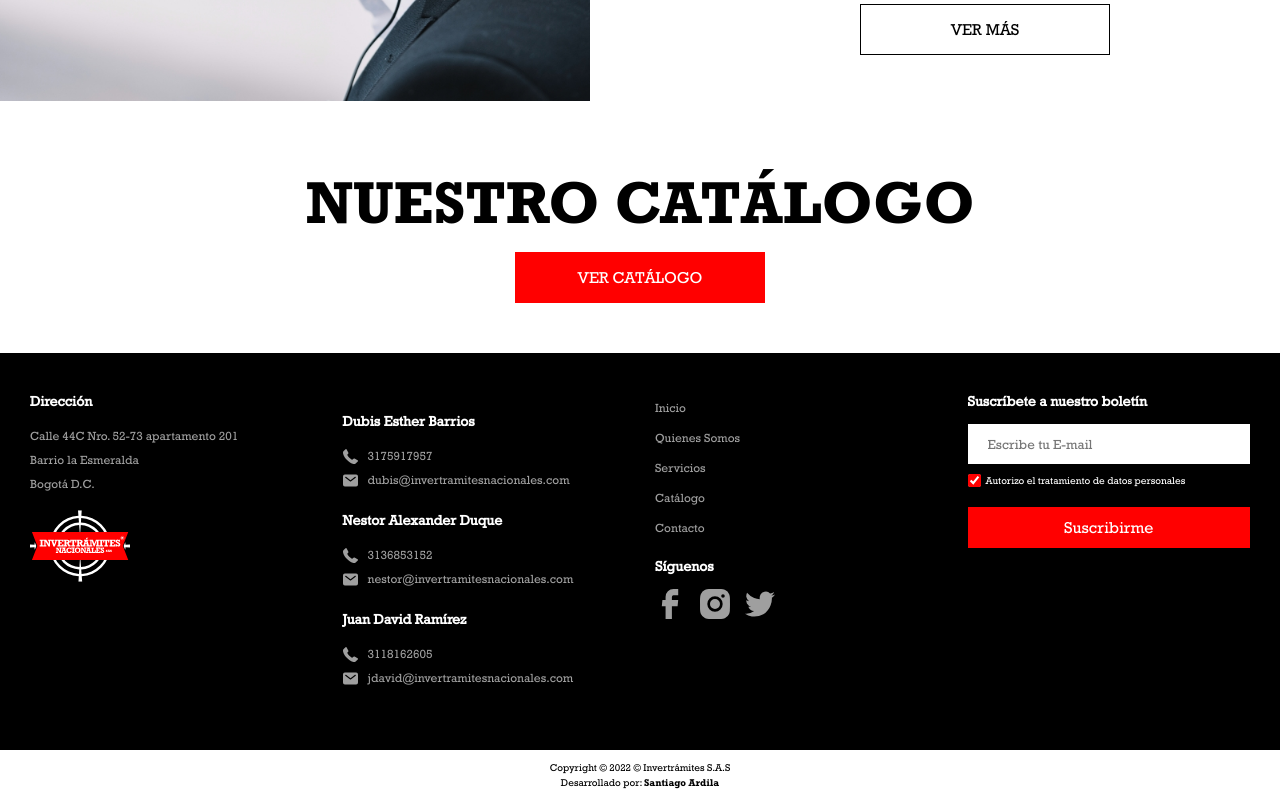
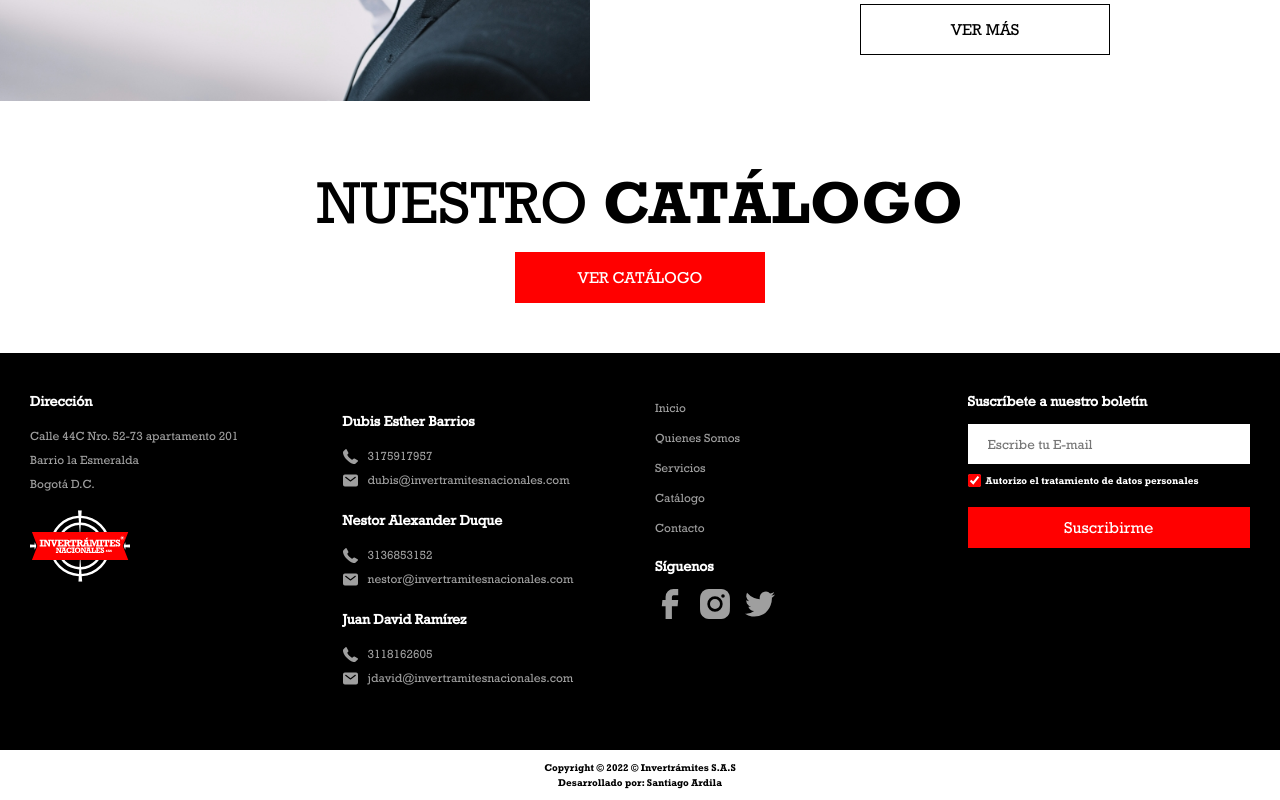
Before and after one commit to santiagodsgnr/invertramites-web, a Next.js app: page / in a window 1280 px wide. Shown: the part 1699-2499 px from the top of the page. Built offline with nearby package versions, Linux system fonts and the light colour scheme.

Commit message:
span final

```diff
--- a/styles/globals.scss
+++ b/styles/globals.scss
@@ -36,7 +36,7 @@ section {
 }
 
 span {
-  font-weight: "Rockwell-Bold";
+  font-family: "Rockwell-Bold";
 }
 
 .container {
@@ -117,7 +117,6 @@ span {
   text-align: left;
   font-weight: 300;
   margin: 1.5rem 0;
-  font-family: "Rockwell-Bold";
 
   @media only screen and (min-width: 1024px) {
     font-size: 6rem;
```
